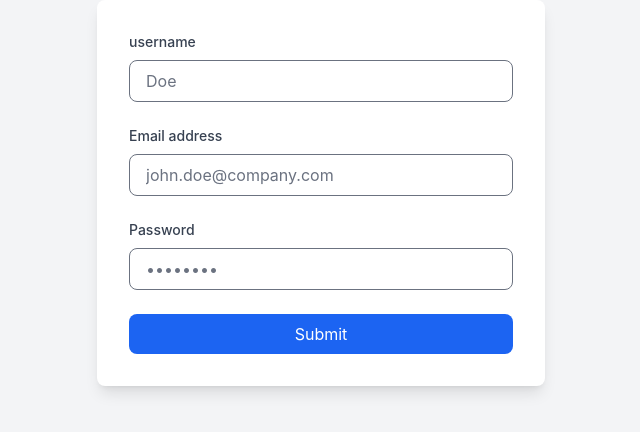
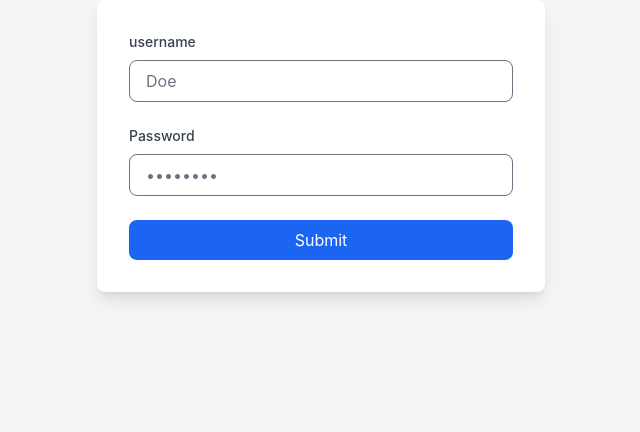
Before and after one commit to Singh-OmDev/react-boom--baam, a Node project: template drive/views/login.ejs in a window 1280 px wide. Shown: the top 432 px of the page, without its empty margins (319-959 px from the left). Run offline with Node 20 templates, Linux system fonts and the light colour scheme; the template is opened without the code that fills it, so the values that code supplies are empty; style sheets or scripts are compiled from the project's sources; some libraries are stand-ins or nearby versions.

Commit message:
jwt done

```diff
--- a/drive/package.json
+++ b/drive/package.json
@@ -18,6 +18,7 @@
     "ejs": "^4.0.1",
     "express": "^5.2.1",
     "express-validator": "^7.3.1",
+    "jsonwebtoken": "^9.0.3",
     "mongoose": "^9.1.5",
     "tailwindcss": "^4.1.18"
   }
--- a/drive/views/login.ejs
+++ b/drive/views/login.ejs
@@ -32,18 +32,7 @@
       />
     </div>
 
-    <div class="mb-6">
-      <label class="block mb-2 text-sm font-medium text-gray-700">
-        Email address
-      </label>
-      <input
-        type="email"
-        class="w-full px-4 py-2 border rounded-lg focus:ring-2 focus:ring-blue-500 focus:outline-none"
-        placeholder="john.doe@company.com"
-        required
-         name="email"
-      />
-    </div>
+
 
     <div class="mb-6">
       <label class="block mb-2 text-sm font-medium text-gray-700">
```
Also changed, not shown: drive/routes/user.routes.js (+55 -0 lines), 1 other file.
